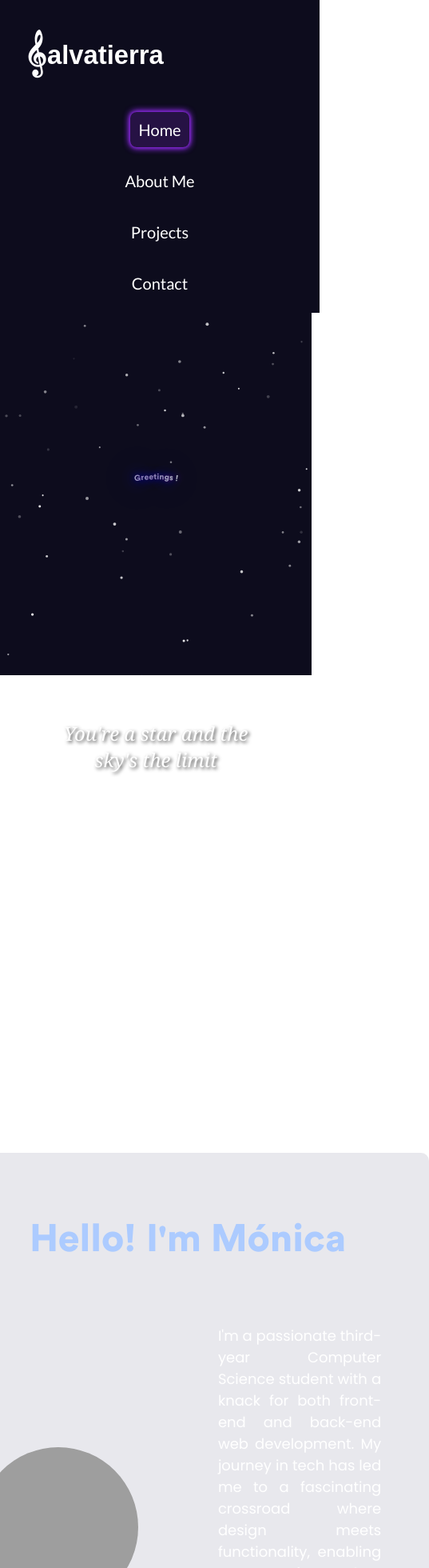
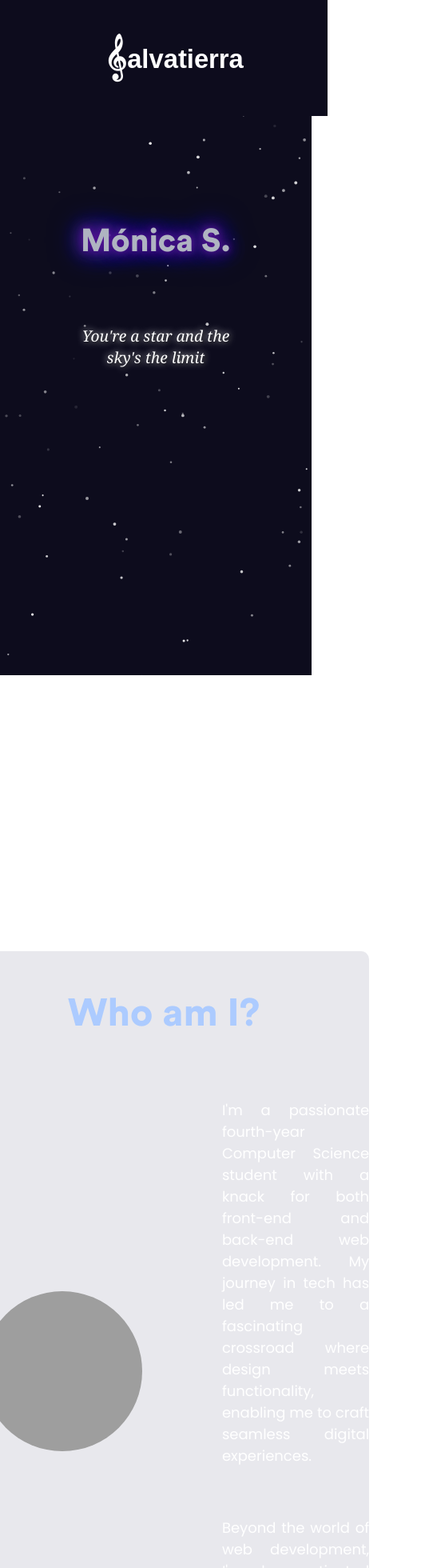
Before and after one commit to alee2602/PORTAFOLIO-STWEB, a Next.js app: page / in a window 390 px wide. Shown: the top 1960 px of the page at 80% size, 537 px wide, since content can reach past the window. Built offline with nearby package versions, Linux system fonts and the light colour scheme; grey boxes are pictures that could not be loaded; a web font is replaced by a local one.

Commit message:
updated project

```diff
--- a/src/components/AboutSection.jsx
+++ b/src/components/AboutSection.jsx
@@ -21,7 +21,7 @@ function AboutSection() {
                 <section id="about">
                 <div className={styles['content-container']}>
                     <div className={styles['header-text']}>
-                    <h1>Hello! I&apos;m Mónica</h1>
+                    <h1>Who am I?</h1>
                     </div>
                     <div className={styles['content-wrapper']}>
                         <div className={styles.picture}>
@@ -33,7 +33,7 @@ function AboutSection() {
                             />
                         </div>
                         <div className={styles['about-text']}>
-                            <p>I&apos;m a passionate third-year Computer Science student with a knack for both front-end and back-end web development. My journey in tech has led me to a fascinating crossroad where design meets functionality, enabling me to craft seamless digital experiences.</p>
+                            <p>I&apos;m a passionate fourth-year Computer Science student with a knack for both front-end and back-end web development. My journey in tech has led me to a fascinating crossroad where design meets functionality, enabling me to craft seamless digital experiences.</p>
                             <br />
                             <p>Beyond the world of web development, I&apos;m also captivated by the boundless possibilities within data science.</p>
                         </div>
--- a/src/components/HeroSection.jsx
+++ b/src/components/HeroSection.jsx
@@ -4,14 +4,7 @@ function HeroSection(){
         return (
             <div className={styles.hero}>
                 <section id="home">
-                <svg width="70%" height="200" viewBox="0 0 1000 50"  xmlns="http://www.w3.org/2000/svg">
-                <path id="curvedPath" fill="transparent" d="M100,150 C400,0 600,0 900,150" />
-                <text>
-                    <textPath xlinkHref="#curvedPath" startOffset="50%">
-                        Greetings !
-                    </textPath>
-                    </text>
-                </svg>
+                <h1 className={styles.signatureText}>Mónica S.</h1>
                 <div className={styles['text-container']}>
                     <div>You&apos;re a star and the</div>
                     <div>sky&apos;s the limit</div>
--- a/src/styles/components/aboutme.module.scss
+++ b/src/styles/components/aboutme.module.scss
@@ -4,7 +4,7 @@
     display: flex;
     flex-direction: column;
     align-items: center;
-    padding: 100px;
+    padding: 100px 40px;
     z-index: 3;
     min-height: 100vh;
     margin: 0 auto;
@@ -18,8 +18,8 @@
     .content-container {
         background-color: rgba(32, 31, 84, 0.1);
         border-radius: 10px;
-        backdrop-filter: blur(20px);
-        padding: 40px;
+        backdrop-filter: blur(10px);
+        padding: 10px 10px;
         width: 100%;
         max-width: 1400px;
         color: white;
@@ -41,7 +41,10 @@
         justify-content: center;
         margin-bottom: 30px;
         max-width: 1200px;
-        margin-right: 20px;
+        margin-right: auto;
+        margin-left: auto;
+        width: 100%;
+        padding: 0 20px;
     }
 
     .picture img {
@@ -142,28 +145,45 @@
 
 @media (max-width: 480px) {
     .about-section {
-        padding: 20px;
+        padding: 20px 10px;
     }
 
-    .header-text {
-        font-size: 20px;
+    .content-wrapper {
+        flex-direction: column;
+        align-items: center;
+        padding: 0;
+        text-align: center;
     }
 
     .picture img {
         width: 100px;
         height: 100px;
+        margin: 0 auto 15px auto;
+    }
+
+    .header-text {
+        font-size: 20px;
+        text-align: center;
+        margin-bottom: 20px;
     }
 
     .about-text {
         font-size: 14px;
+        margin: 0 10px 20px;
+        text-align: justify;
     }
 
     .skills {
-        gap: 15px;
+        flex-direction: column;
+        align-items: center;
+        gap: 10px;
     }
 
     .skill-button {
         font-size: 12px;
         padding: 6px 12px;
+        width: 100%;
+        max-width: 200px;
+        text-align: center;
     }
 }
--- a/src/styles/components/footer.module.scss
+++ b/src/styles/components/footer.module.scss
@@ -56,18 +56,16 @@
 /* Media queries para hacer el footer responsive */
 @media (max-width: 768px) {
     .footer {
+        font-size: 1rem;
         padding: 1.5rem;
-        font-size: 1rem;
-    }
 
         .contactTitle {
             font-size: 1.5rem;
+            margin-bottom: 0.8rem;
         }
 
         .socialLinks {
-        flex-direction: column;
-        align-items: center;
-        gap: 1rem;
+            gap: 1.5rem;
 
             a {
                 font-size: 1.5rem;
@@ -80,34 +78,38 @@
         }
 
         .copyRight {
-        font-size: 0.875rem;
+            font-size: 0.9rem;
+        }
     }
 }
 
 @media (max-width: 480px) {
     .footer {
         padding: 1rem;
-        font-size: 0.875rem;
-    }
 
         .contactTitle {
-        font-size: 1.25rem;
+            font-size: 1.3rem;
         }
 
         .socialLinks {
-        gap: 0.5rem;
+            flex-wrap: wrap;
+            justify-content: center;
+            gap: 1rem;
 
             a {
-            font-size: 1.25rem;
+                font-size: 1.3rem;
+                margin: 0 0.5rem;
             }
 
             .icon {
-            width: 1.5rem;
-            height: 1.5rem;
+                width: 1.8rem;
+                height: 1.8rem;
             }
         }
 
         .copyRight {
-        font-size: 0.75rem;
+            font-size: 0.85rem;
+            margin-top: 0.5rem;
         }
     }
+}
--- a/src/styles/components/header.module.scss
+++ b/src/styles/components/header.module.scss
@@ -32,6 +32,20 @@
         display: flex;
         align-items: center;
         margin-left: auto;
+
+        &.collapsed {
+            display: none;
+        }
+
+        &.open {
+            display: flex;
+            flex-direction: column;
+            align-items: flex-start;
+            background-color: $base-color;
+            width: 100%;
+            padding: 10px 20px;
+            margin-top: 10px;
+        }
     }
 
     .link {
@@ -65,41 +79,57 @@
 
 /* Media queries para hacer el header responsive */
 @media (max-width: 768px) {
-    .header {
-        flex-direction: column;
-        align-items: flex-start;
-        padding: 10px;
-    }
-
-    .logo {
-        font-size: calc($header-font-size - 5px);
-        margin-left: 0;
-        margin-bottom: 10px;
+    .menuToggle {
+        display: block;
+        z-index: 11;
+        position: absolute;
+        top: 20px;
+        right: 20px;
     }
 
     .nav {
+        display: none;
+        width: 100%;
         flex-direction: column;
         align-items: flex-start;
-        width: 100%;
+        background-color: $base-color;
+        padding: 10px 20px;
+        margin-top: 10px;
     }
 
-    .link {
-        margin: 5px 0;
-        padding: 10px;
-        font-size: calc($navbar-font-size - 2px);
+    .nav.open {
+        display: flex;
     }
+
+    .nav a {
+        font-size: 14px;
+        padding: 6px 12px;
+    }
+}
+
+.link {
+    margin: 5px 0;
+    padding: 10px;
+    font-size: calc($navbar-font-size - 2px);
 }
 
 @media (max-width: 480px) {
     .header {
-        padding: 5px;
+        padding: 10px;
+        flex-direction: row;
+        justify-content: center;
+    }
+
+    .nav {
+        display: none !important;
+    }
+
+    .menuToggle {
+        display: none !important;
     }
 
     .logo {
         font-size: calc($header-font-size - 10px);
-    }
-
-    .link {
-        font-size: calc($navbar-font-size - 4px);
+        margin: 0 auto;
     }
 }
--- a/src/styles/components/herosection.module.scss
+++ b/src/styles/components/herosection.module.scss
@@ -20,17 +20,16 @@
         box-sizing: border-box;
     }
 
-    svg{
+    svg {
         margin-bottom: 200px;
     }
 
-    text {
-        font-size: 6.8rem;
+    .signatureText {
+        font-size: clamp(2.5rem, 7vw, 6.8rem);
         font-weight: bold;
         font-family: $circular-font;
-        text-anchor: middle;
-        position: relative;
-        fill: #afb4c1; //#9A9FAC
+        color: #afb4c1;
+        text-align: center;
         text-shadow:
             0 0 5px #551395,
             0 0 10px #551395,
@@ -39,6 +38,7 @@
             0 0 25px #1C2691,
             0 0 30px #1C2691;
         animation: neonGlow 1.3s ease-in-out infinite alternate;
+        margin-bottom: 80px;
     }
 
     @keyframes neonGlow {
@@ -51,6 +51,7 @@
                 0 0 25px #1C2691,
                 0 0 30px #1C2691;
         }
+
         to {
             text-shadow:
                 0 0 10px #551395,
@@ -62,8 +63,8 @@
         }
     }
 
-    .text-container{
-        font-size: 1.5rem;
+    .text-container {
+        font-size: 1.2rem;
         margin-bottom: 250px;
         color: #FFFFFF;
         font-family: 'Georgia', serif;
@@ -91,28 +92,31 @@
     }
 }
 
-@media (max-width: 768px) {
-    .hero text {
-        font-size: 3.5rem;
+@media screen and (max-width: 768px) {
+    .hero {
+        padding: 40px 20px;
+        justify-content: flex-start;
+
+        section {
+            padding: 60px 0;
+            min-height: auto;
         }
 
-    .text-container {
-        font-size: 1rem;
-        margin-bottom: 150px;
+        text {
+            font-size: 3rem;
+            text-shadow: none;
+        }
+
+        svg {
+            margin-bottom: 60px;
+        }
     }
 }
 
-@media (max-width: 480px) {
+@media screen and (max-width: 480px) {
     .hero {
-        padding: 5px 10px;
-    }
-
-    .hero text {
-        font-size: 2.5rem;
-    }
-
-    .text-container {
-        font-size: 0.875rem;
-        margin-bottom: 100px;
+        text {
+            font-size: 2.8rem;
         }
     }
+}
--- a/src/styles/components/projectcard.module.scss
+++ b/src/styles/components/projectcard.module.scss
@@ -65,38 +65,46 @@
 
 @media (max-width: 768px) {
     .card {
-        max-width: 200px;
-        min-height: 20rem;
-    }
+        max-width: 100%;
+        min-height: auto;
+        margin: 20px auto;
 
-    .card .content .title {
-        font-size: 1.1rem;
-    }
+        .image {
+            width: 100%;
+            height: auto;
+        }
 
-    .card .content .description {
-        font-size: 0.8rem;
-    }
+        .content {
+            padding: 0.75rem;
 
-    .card .content .link {
-        font-size: 0.8rem;
+            .title {
+                font-size: 1.25rem;
+            }
+
+            .description {
+                font-size: 0.9rem;
+            }
+
+            .link {
+                font-size: 0.95rem;
+            }
+        }
     }
 }
 
 @media (max-width: 480px) {
     .card {
-        max-width: 150px;
-        min-height: 18rem;
-    }
+        padding: 10px;
+        margin: 20px auto;
 
-    .card .content .title {
-        font-size: 1rem;
-    }
+        .content {
+            .title {
+                font-size: 1.1rem;
+            }
 
-    .card .content .description {
-        font-size: 0.75rem;
-    }
-
-    .card .content .link {
-        font-size: 0.75rem;
+            .description {
+                font-size: 0.85rem;
+            }
+        }
     }
 }
--- a/src/styles/components/projectsection.module.scss
+++ b/src/styles/components/projectsection.module.scss
@@ -91,12 +91,13 @@
     .carouselContainer {
         max-width: 700px;
         max-height: 500px;
-        padding: 1rem;
+        padding: 1.5rem;
         margin-bottom: 60px;
     }
 
     .titletext {
-        font-size: 28px;
+        font-size: 30px;
+        margin-bottom: 20px;
     }
 
     .slick-prev,
@@ -116,6 +117,7 @@
         max-height: 400px;
         padding: 0.5rem;
         margin-bottom: 40px;
+        padding: 1rem;
     }
 
     .titletext {
```
Also changed, not shown: src/components/SkillsSection.jsx (+4 -5 lines), public/svgs/mongodb.svg (added), public/svgs/mongodbcharts.svg (added). Lines whose indentation alone changed are shown as unchanged.
